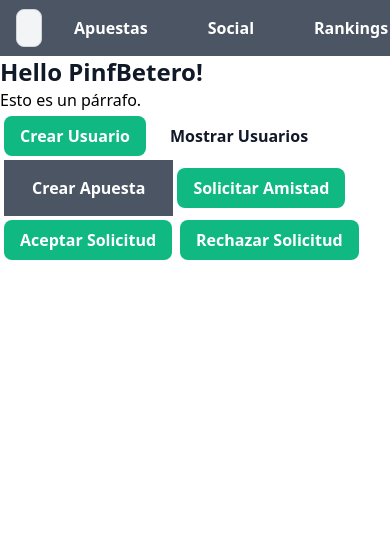
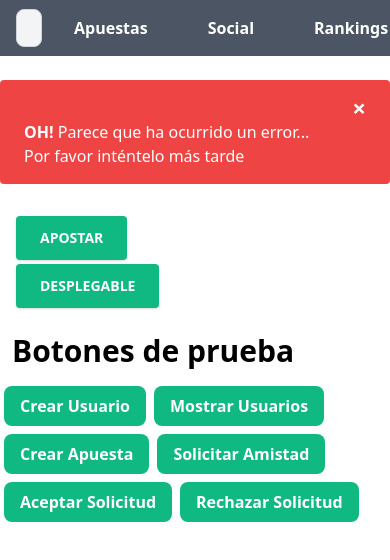
Before and after one commit to RobertoGonzalez-UCA/PinfBet, a React (Create React App) app: page / in a window 390 px wide. Shown: the top 560 px of the page. Built offline with nearby package versions, Linux system fonts and the light colour scheme.

Commit message:
New components

```diff
--- a/package.json
+++ b/package.json
@@ -5,6 +5,7 @@
   "dependencies": {
     "autoprefixer": "10.0.2",
     "firebase": "^8.0.2",
+    "popper.js": "1.16.1",
     "postcss-cli": "8.3.0",
     "react": "^17.0.1",
     "react-dom": "^17.0.1",
--- a/src/App.js
+++ b/src/App.js
@@ -2,6 +2,10 @@ import React from "react";
 import initFirebase from "./firebase";
 import Button from "./components/button";
 import Navbar from "./components/navbar";
+import Modal from "./components/modal";
+import Alert from "./components/alert";
+import Dropdown from "./components/dropdown";
+
 // import "firebase/auth";
 
 import {
@@ -20,17 +24,18 @@ export default function App() {
   return (
     <div>
       <Navbar />
-      <h1 className="text-2xl text-gray-900 font-semibold">
-        Hello PinfBetero!
+      <br />
+      <Alert />
+      <Modal />
+      <Dropdown />
+      <br />
+
+      <h1 className="ml-3 mb-4 block text-3xl font-bold leading-none">
+        Botones de prueba
       </h1>
-      <p>Esto es un párrafo.</p>
       <Button onClick={createUser}>Crear Usuario</Button>
-      <Button variant="primary" onClick={getUsers}>
-        Mostrar Usuarios
-      </Button>
-      <Button variant="seleccion" onClick={crearApuesta}>
-        Crear Apuesta
-      </Button>
+      <Button onClick={getUsers}>Mostrar Usuarios</Button>
+      <Button onClick={crearApuesta}>Crear Apuesta</Button>
       <Button onClick={solicitarAmistad}>Solicitar Amistad</Button>
       <Button onClick={aceptarSolicitud}>Aceptar Solicitud</Button>
       <Button onClick={rechazarSolicitud}>Rechazar Solicitud</Button>
--- /dev/null
+++ b/src/components/alert.js
@@ -0,0 +1,38 @@
+import React from "react";
+
+const Alert = () => {
+  const [showAlert, setShowAlert] = React.useState(true);
+  return (
+    <>
+      {showAlert ? (
+        <div
+          className={
+            "text-white px-6 py-4 border-0 rounded relative mb-4 bg-red-500"
+          }
+        >
+          <span className="text-xl inline-block mr-5 align-middle">
+            <i className="fas fa-bell" />
+          </span>
+          <span className="inline-block align-middle mr-8">
+            <b className="capitalize">OH!</b> Parece que ha ocurrido un error...
+            Por favor inténtelo más tarde
+          </span>
+          <button
+            className="absolute bg-transparent text-2xl font-semibold leading-none right-0 top-0 mt-4 mr-6 outline-none focus:outline-none"
+            onClick={() => setShowAlert(false)}
+          >
+            <span>×</span>
+          </button>
+        </div>
+      ) : null}
+    </>
+  );
+};
+
+export default function ClosingAlert() {
+  return (
+    <>
+      <Alert />
+    </>
+  );
+}
--- /dev/null
+++ b/src/components/dropdown.js
@@ -0,0 +1,108 @@
+import React from "react";
+import Popper from "popper.js";
+
+const Dropdown = ({ color }) => {
+  // dropdown props
+  const [dropdownPopoverShow, setDropdownPopoverShow] = React.useState(false);
+  const btnDropdownRef = React.createRef();
+  const popoverDropdownRef = React.createRef();
+  const openDropdownPopover = () => {
+    new Popper(btnDropdownRef.current, popoverDropdownRef.current, {
+      placement: "bottom-start"
+    });
+    setDropdownPopoverShow(true);
+  };
+  const closeDropdownPopover = () => {
+    setDropdownPopoverShow(false);
+  };
+  // bg colors
+  let bgColor;
+  color === "white"
+    ? (bgColor = "bg-green-500")
+    : (bgColor = "bg-" + color + "-500");
+  return (
+    <>
+      <div className="flex flex-wrap">
+        <div className="w-full sm:w-6/12 md:w-4/12 px-4">
+          <div className="relative inline-flex align-middle w-full">
+            <button
+              className={
+                "text-white font-bold uppercase text-sm px-6 py-3 rounded shadow hover:shadow-lg outline-none focus:outline-none mr-1 mb-1 " +
+                bgColor
+              }
+              style={{ transition: "all .15s ease" }}
+              type="button"
+              ref={btnDropdownRef}
+              onClick={() => {
+                dropdownPopoverShow
+                  ? closeDropdownPopover()
+                  : openDropdownPopover();
+              }}
+            >
+              Desplegable
+            </button>
+            <div
+              ref={popoverDropdownRef}
+              className={
+                (dropdownPopoverShow ? "block " : "hidden ") +
+                (color === "white" ? "bg-white " : bgColor + " ") +
+                "text-base z-50 float-left py-2 list-none text-left rounded shadow-lg mt-1"
+              }
+              style={{ minWidth: "12rem" }}
+            >
+              <a
+                href="#link"
+                className={
+                  "text-sm py-2 px-4 font-normal block w-full whitespace-no-wrap bg-transparent " +
+                  (color === "white" ? " text-gray-800" : "text-white")
+                }
+                onClick={(e) => e.preventDefault()}
+              >
+                Action
+              </a>
+              <a
+                href="#link"
+                className={
+                  "text-sm py-2 px-4 font-normal block w-full whitespace-no-wrap bg-transparent " +
+                  (color === "white" ? " text-gray-800" : "text-white")
+                }
+                onClick={(e) => e.preventDefault()}
+              >
+                Another action
+              </a>
+              <a
+                href="#link"
+                className={
+                  "text-sm py-2 px-4 font-normal block w-full whitespace-no-wrap bg-transparent " +
+                  (color === "white" ? " text-gray-800" : "text-white")
+                }
+                onClick={(e) => e.preventDefault()}
+              >
+                Something else here
+              </a>
+              <div className="h-0 my-2 border border-solid border-t-0 border-gray-900 opacity-25" />
+              <a
+                href="#link"
+                className={
+                  "text-sm py-2 px-4 font-normal block w-full whitespace-no-wrap bg-transparent " +
+                  (color === "white" ? " text-gray-800" : "text-white")
+                }
+                onClick={(e) => e.preventDefault()}
+              >
+                Seprated link
+              </a>
+            </div>
+          </div>
+        </div>
+      </div>
+    </>
+  );
+};
+
+export default function DropdownRender() {
+  return (
+    <>
+      <Dropdown color="white" />
+    </>
+  );
+}
--- /dev/null
+++ b/src/components/modal.js
@@ -0,0 +1,71 @@
+import React from "react";
+
+export default function Modal() {
+  const [showModal, setShowModal] = React.useState(false);
+  return (
+    <>
+      <button
+        className="m-4 bg-green-500 text-white active:bg-pink-600 font-bold uppercase text-sm px-6 py-3 rounded shadow hover:shadow-lg outline-none focus:outline-none mr-1 mb-1"
+        type="button"
+        style={{ transition: "all .15s ease" }}
+        onClick={() => setShowModal(true)}
+      >
+        Apostar
+      </button>
+      {showModal ? (
+        <>
+          <div
+            className="justify-center items-center flex overflow-x-hidden overflow-y-auto fixed inset-0 z-50 outline-none focus:outline-none"
+            onClick={() => setShowModal(false)}
+          >
+            <div className="relative w-auto my-6 mx-auto max-w-6xl">
+              {/*content*/}
+              <div className="border-0 rounded-lg shadow-lg relative flex flex-col w-full bg-white outline-none focus:outline-none">
+                {/*header*/}
+                <div className="flex items-start justify-between p-5 border-b border-solid border-gray-300 rounded-t">
+                  <h3 className="text-3xl font-semibold">
+                    Realiza una apuesta
+                  </h3>
+                  <button
+                    className="p-1 ml-auto bg-transparent border-0 text-black opacity-5 float-right text-3xl leading-none font-semibold outline-none focus:outline-none"
+                    onClick={() => setShowModal(false)}
+                  >
+                    <span className="bg-transparent text-black opacity-5 h-6 w-6 text-2xl block outline-none focus:outline-none">
+                      ×
+                    </span>
+                  </button>
+                </div>
+                {/*body*/}
+                <div className="relative p-6 flex-auto">
+                  <p className="my-4 text-gray-600 text-lg leading-relaxed">
+                    Aquí podríamos poner las cosas para apostar
+                  </p>
+                </div>
+                {/*footer*/}
+                <div className="flex items-center justify-end p-6 border-t border-solid border-gray-300 rounded-b">
+                  <button
+                    className="text-red-500 background-transparent font-bold uppercase px-6 py-2 text-sm outline-none focus:outline-none mr-1 mb-1"
+                    type="button"
+                    style={{ transition: "all .15s ease" }}
+                    onClick={() => setShowModal(false)}
+                  >
+                    Cancelar
+                  </button>
+                  <button
+                    className="bg-green-500 text-white active:bg-green-600 font-bold uppercase text-sm px-6 py-3 rounded shadow hover:shadow-lg outline-none focus:outline-none mr-1 mb-1"
+                    type="button"
+                    style={{ transition: "all .15s ease" }}
+                    onClick={() => setShowModal(false)}
+                  >
+                    Apostar
+                  </button>
+                </div>
+              </div>
+            </div>
+          </div>
+          <div className="opacity-25 fixed inset-0 z-40 bg-black"></div>
+        </>
+      ) : null}
+    </>
+  );
+}
```
